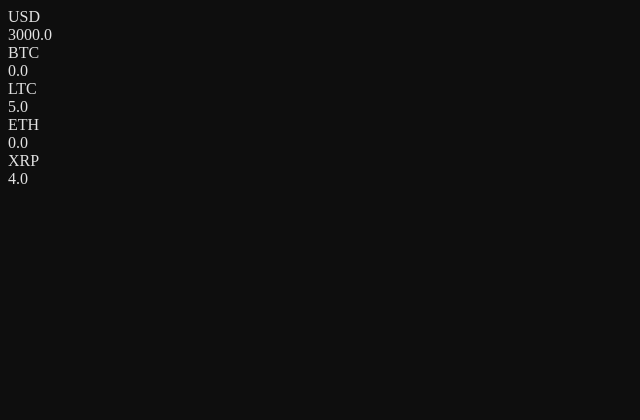
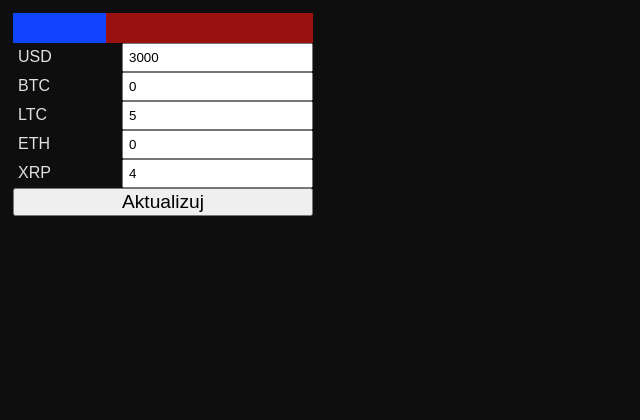
Before and after one commit to tojatos/MSiD, a Flask app: page / in a window 1280 px wide. Shown: the top 420 px of the page, without its empty margins (0-640 px from the left). Run offline with Flask 2, Linux system fonts and the light colour scheme.

Commit message:
Wallet update and styles added

```diff
--- a/src/app/start_app.py
+++ b/src/app/start_app.py
@@ -9,7 +9,7 @@ import json
 from flask import Flask, render_template, Response, request, redirect, url_for
 from app.data_gatherer import gather_data
 import app.data as data
-from app.config import INITIAL_WALLET
+from app.config import INITIAL_WALLET, CURRENCIES
 from threading import Thread
 
 app = Flask(__name__)
@@ -19,18 +19,26 @@ def main():
     if wallet_empty():
         page = render_template('wallet_init.html', initial_wallet=INITIAL_WALLET)
     else:
-        print(data.get_wallet())
         page = render_template('main_view.html', wallet=data.get_wallet())
     return page
 
 @app.route("/init_wallet", methods=['POST'])
 def init_wallet():
-    currencies = INITIAL_WALLET.keys()
     curr_val_map = {}
-    for currency in currencies:
-        curr_val_map[currency] = request.form.get(currency)
+    for currency in CURRENCIES:
+        curr_val_map[currency] = float(request.form.get(currency))
     data.insert_into_wallet(curr_val_map)
     return redirect(url_for('main'))
+
+@app.route("/update_wallet", methods=['POST'])
+def update_wallet():
+    for currency in CURRENCIES:
+        data.update_in_wallet(currency, float(request.form.get(currency)))
+    return redirect(url_for('main'))
+
+@app.route("/get_wallet")
+def get_wallet():
+    return Response(json.dumps(data.get_wallet()), mimetype='application/json')
 
 def wallet_empty():
     return not bool(data.get_wallet())
--- a/src/app/static/main.css
+++ b/src/app/static/main.css
@@ -1,7 +1,41 @@
 html, body {
   height: 100vh;
 }
-body{
+body {
   background: #0e0e0e;
   color: #e1e1e1;
+  font-family: Arial, sans-serif;
 }
+
+.progress_bar {
+  width: 100%;
+  background: #911;
+}
+
+.progress_bar > div {
+  width: 0%;
+  background: #14f;
+  height: 30px;
+  transition-duration: 0.01s;
+}
+
+.wallet {
+  width: 300px;
+  padding: 5px;
+}
+.wallet > .group {
+  width: 100%;
+  display: flex;
+}
+
+.wallet > .group > * {
+  padding: 5px;
+}
+.wallet > .group > div {
+  flex-grow: 1;
+}
+
+.wallet > button {
+  width: 100%;
+  font-size: 1.2em;
+}
--- /dev/null
+++ b/src/app/templates/macros.html
@@ -0,0 +1,5 @@
+{% macro progress_bar(handle_class) -%}
+<div class="progress_bar">
+  <div class="{{ handle_class }}"></div>
+</div>
+{%- endmacro %}
--- a/src/app/templates/main_view.html
+++ b/src/app/templates/main_view.html
@@ -1,11 +1,63 @@
+{% import 'macros.html' as m %}
+
 {% extends "main.html" %}
 {% block content %}
-<div class="wallet">
+<form class="wallet" action="">
+  {{ m.progress_bar('wallet_refresh_bar') }}
   {% for (currency, value) in wallet %}
   <div class="group">
     <div>{{currency}}</div>
-    <div>{{value}}</div>
+    <input type="text" name="{{currency}}" value="{{value}}">
   </div>
   {% endfor %}
-</div>
+  <button class="btn update">Aktualizuj</button>
+</form>
 {% endblock %}
+
+{% block scripts %}
+<script>
+  const update_wallet_btn = document.querySelector('.btn.update');
+  const update_wallet_form = document.querySelector('.wallet');
+  const update_wallet_url = '/update_wallet';
+  const get_wallet_url = '/get_wallet';
+  const wallet_refresh_delay = 5000;
+  const wallet_refresh_bar = document.querySelector('.wallet_refresh_bar');
+
+  function refresh_wallet() {
+    fetch(get_wallet_url)
+      .then(response => response.json())
+      .then(wallet => {
+        wallet.forEach(item => {
+          const currency = item[0];
+          const value = item[1];
+          const currency_input = document.querySelector(`input[name=${currency}]`);
+          currency_input.value = value;
+        });
+      });
+  }
+
+  let bar_step = 0;
+  function update_bar() {
+    if(bar_step < 100) bar_step++;
+    else {
+      bar_step = 0;
+      refresh_wallet()
+    }
+    wallet_refresh_bar.style.width = `${bar_step}%`;
+  }
+
+  function update_wallet() {
+    event.preventDefault();
+    const data = new URLSearchParams(new FormData(update_wallet_form))
+
+    fetch(update_wallet_url, {
+      method: 'post',
+      body: data,
+    });
+  }
+
+  refresh_wallet()
+  setInterval(update_bar, wallet_refresh_delay/100)
+  update_wallet_btn.onclick = update_wallet;
+</script>
+{% endblock %}
--- a/src/app/templates/wallet_init.html
+++ b/src/app/templates/wallet_init.html
@@ -7,6 +7,6 @@
     <input type="text" name="{{currency}}" value="{{init_value}}">
   </div>
   {% endfor %}
-  <input type="submit" value="Zainicjalizuj">
+  <button>Zainicjalizuj</button>
 </form>
 {% endblock %}
```
Also changed, not shown: src/app/config.py (+5 -3 lines), src/app/database/database.db.
